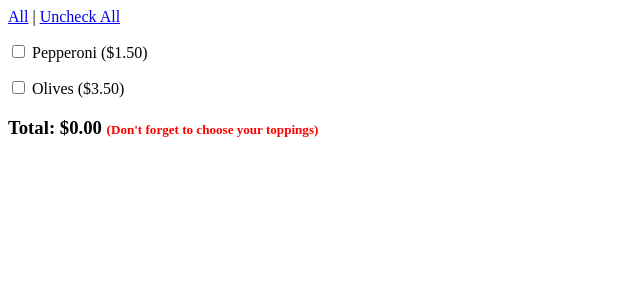
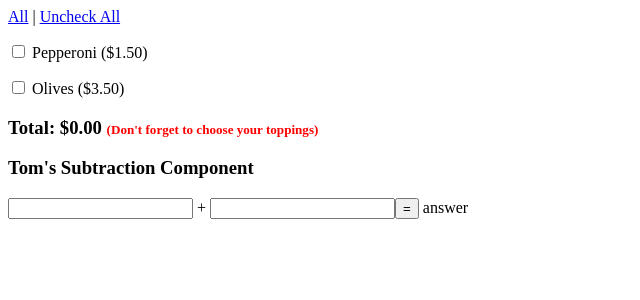
Before and after one commit to tsteelematc/components, an Angular app: page / in a window 1280 px wide. Shown: the top 300 px of the page, without its empty margins (0-640 px from the left). Built offline with nearby package versions, Linux system fonts and the light colour scheme.

Commit message:
Ui showing and ready to be hooked up...

```diff
--- a/src/app/app.component.html
+++ b/src/app/app.component.html
@@ -1,3 +1,4 @@
 <div>
   <pizza-toppings></pizza-toppings>
+  <app-tjs-subtract></app-tjs-subtract>
 </div>
--- a/src/app/tjs-subtract/tjs-subtract.component.html
+++ b/src/app/tjs-subtract/tjs-subtract.component.html
@@ -1,3 +1,8 @@
-<p>
-  tjs-subtract works!
-</p>
+<div>
+  <h3>Tom's Subtraction Component</h3>
+  <input type="number">
+  +
+  <input type="number">
+  <button>=</button>
+  answer
+</div>
```
